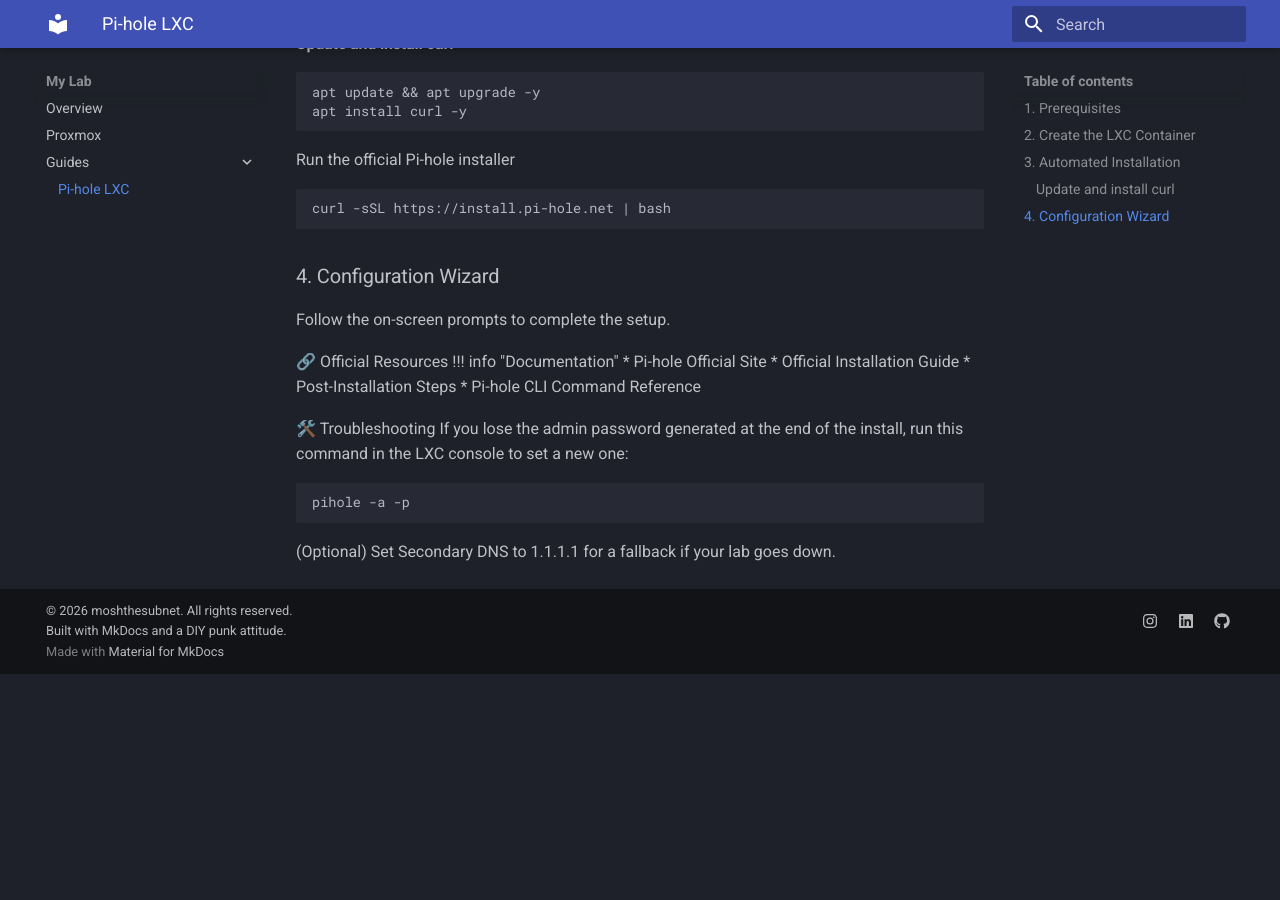
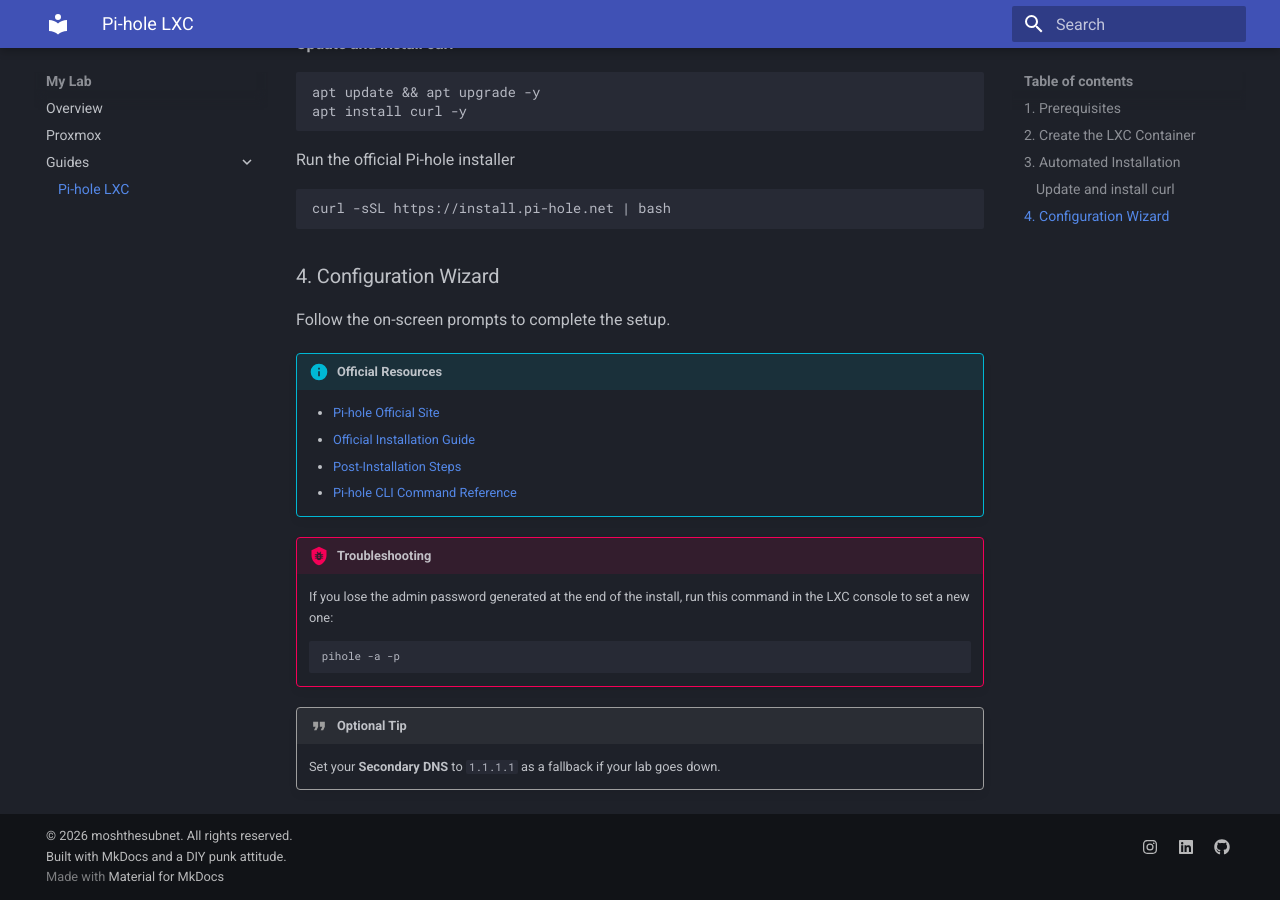
Before and after one commit to moshthesubnet/my-lab-docs, an MkDocs documentation site: the page built from docs/guides/pihole-lxc.md, in a window 1280 px wide and 900 px high, scrolled down 1010 px. Built offline with MkDocs 1.6.1 and Material for MkDocs 9.7.7, drawn with Linux system fonts in a browser that asks for light colours; before the commit the page ends 1684 px from its top, so only the background shows below that.

Commit message:
Update pihole-lxc.md

````diff
--- a/docs/guides/pihole-lxc.md
+++ b/docs/guides/pihole-lxc.md
@@ -44,16 +44,21 @@ Run the official Pi-hole installer
 curl -sSL https://install.pi-hole.net | bash
 ```
 ### 4. Configuration Wizard
+
 Follow the on-screen prompts to complete the setup.
 
-🔗 Official Resources
-!!! info "Documentation" * Pi-hole Official Site * Official Installation Guide * Post-Installation Steps * Pi-hole CLI Command Reference
+!!! info "Official Resources"
+    * [Pi-hole Official Site](https://pi-hole.net)
+    * [Official Installation Guide](https://docs.pi-hole.net/main/basic-install/)
+    * [Post-Installation Steps](https://docs.pi-hole.net/guides/post-install/)
+    * [Pi-hole CLI Command Reference](https://docs.pi-hole.net/core/pihole-command/)
 
-🛠️ Troubleshooting
-If you lose the admin password generated at the end of the install, run this command in the LXC console to set a new one:
+!!! bug "Troubleshooting"
+    If you lose the admin password generated at the end of the install, run this command in the LXC console to set a new one:
 
-```
-pihole -a -p
-```
+    ```bash
+    pihole -a -p
+    ```
 
-(Optional) Set Secondary DNS to 1.1.1.1 for a fallback if your lab goes down.
+!!! quote "Optional Tip"
+    Set your **Secondary DNS** to `1.1.1.1` as a fallback if your lab goes down.
````
